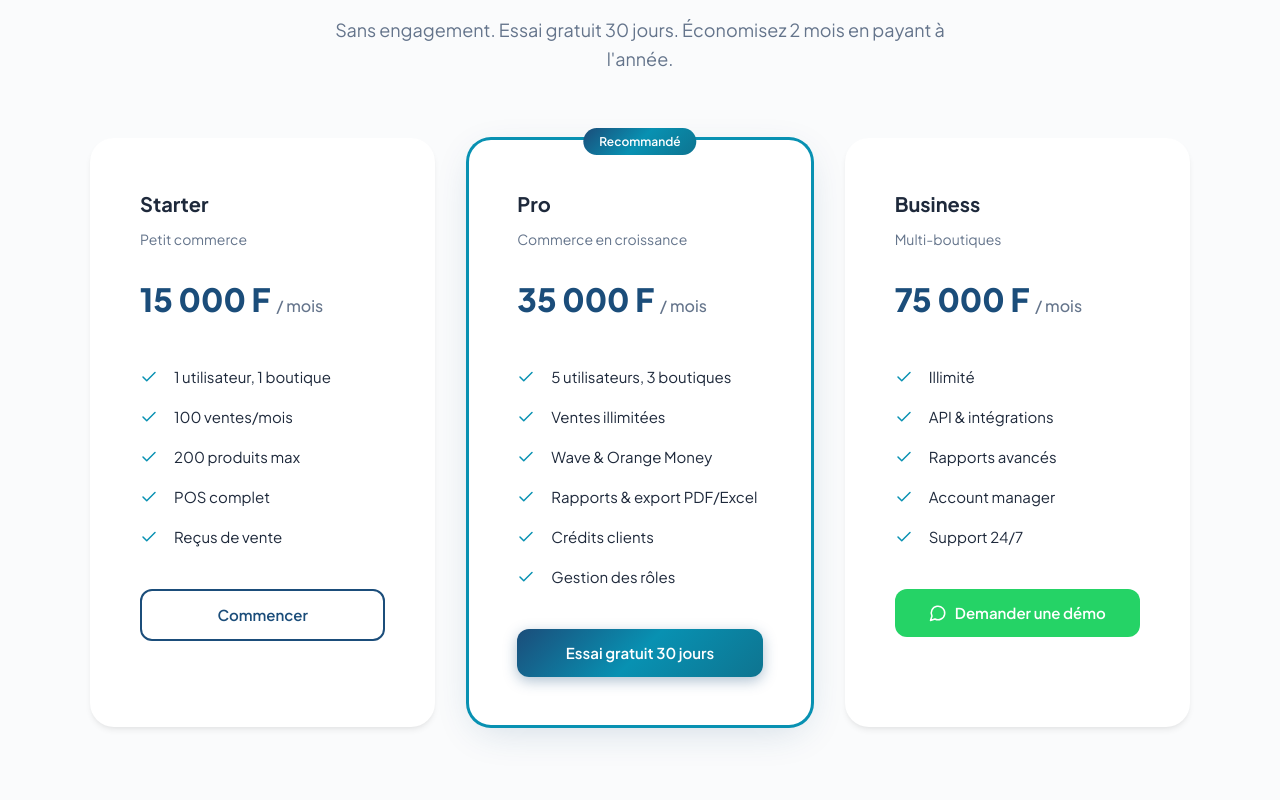
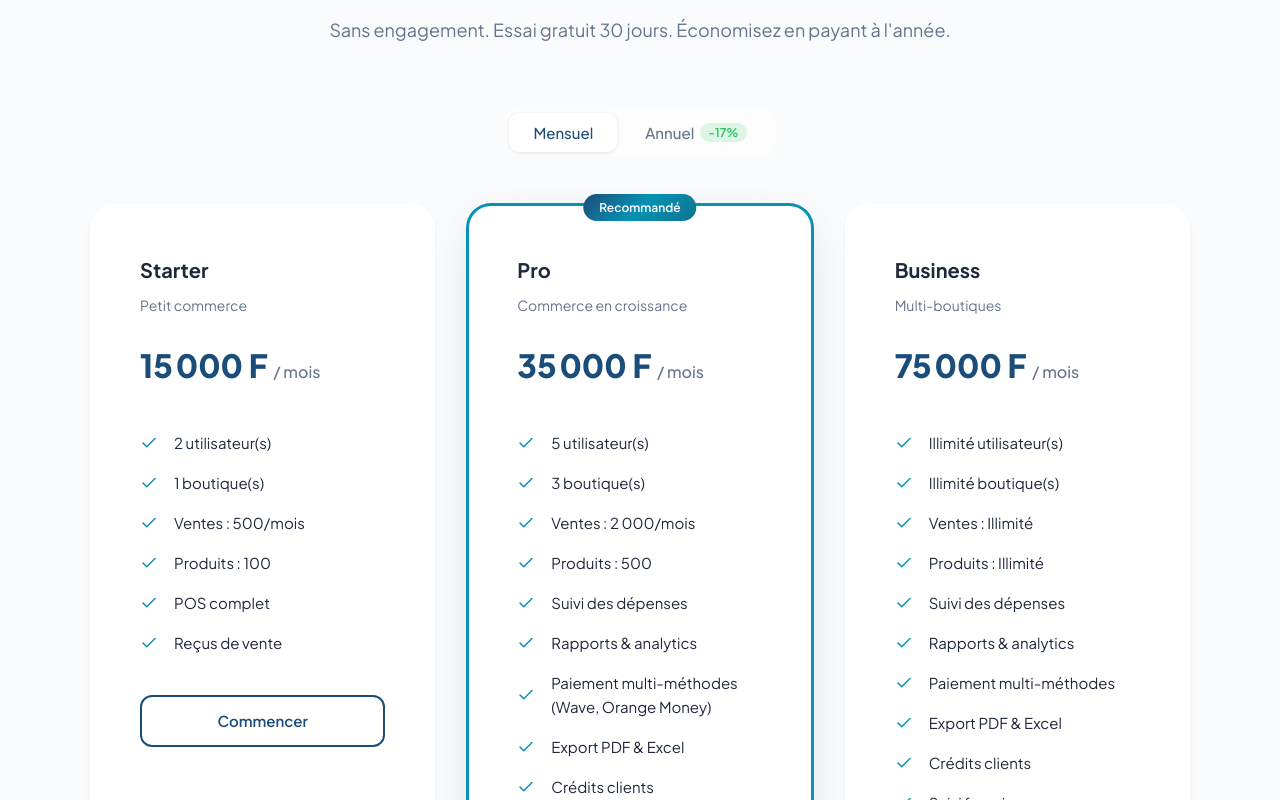
Before and after one commit to MANARIX-SOLUTIONS/ecom360landing, a React (Vite) app: page / in a window 1280 px wide. Shown: the part 5340-6140 px from the top of the page. Built offline with nearby package versions, Linux system fonts and the light colour scheme; no server answers.

Commit message:
feat: Add pricing plans and toggle for monthly/yearly billing; update WhatsApp demo message

```diff
--- a/src/App.tsx
+++ b/src/App.tsx
@@ -23,7 +23,8 @@ import "./Landing.css";
 
 const APP_URL = import.meta.env.VITE_APP_URL || "http://localhost:5173";
 const WHATSAPP_DEMO = import.meta.env.VITE_WHATSAPP_DEMO || "221778000000";
-const DEMO_WHATSAPP_URL = `https://wa.me/${WHATSAPP_DEMO}?text=${encodeURIComponent("Bonjour, je souhaite demander une démo de 360 PME Commerce.")}`;
+const WHATSAPP_DEMO_TEXT = "Bonjour, je souhaite demander une démo de Ecom 360 PME.";
+const DEMO_WHATSAPP_URL = `https://wa.me/${WHATSAPP_DEMO}?text=${encodeURIComponent(WHATSAPP_DEMO_TEXT)}`;
 
 const TESTIMONIALS = [
   {
@@ -65,10 +66,81 @@ const FAQ_ITEMS = [
   },
 ];
 
+const PLANS = {
+  starter: {
+    name: "Starter",
+    target: "Petit commerce",
+    monthly: 15000,
+    yearly: 120000,
+    features: [
+      "2 utilisateur(s)",
+      "1 boutique(s)",
+      "Ventes : 500/mois",
+      "Produits : 100",
+      "POS complet",
+      "Reçus de vente",
+    ],
+    cta: "Commencer",
+    ctaHref: "login",
+    ctaDemo: false,
+    popular: false,
+  },
+  pro: {
+    name: "Pro",
+    target: "Commerce en croissance",
+    monthly: 35000,
+    yearly: 350000,
+    features: [
+      "5 utilisateur(s)",
+      "3 boutique(s)",
+      "Ventes : 2 000/mois",
+      "Produits : 500",
+      "Suivi des dépenses",
+      "Rapports & analytics",
+      "Paiement multi-méthodes (Wave, Orange Money)",
+      "Export PDF & Excel",
+      "Crédits clients",
+      "Suivi fournisseurs",
+    ],
+    cta: "Essai gratuit 30 jours",
+    ctaHref: "login",
+    ctaDemo: false,
+    popular: true,
+  },
+  business: {
+    name: "Business",
+    target: "Multi-boutiques",
+    monthly: 75000,
+    yearly: 750000,
+    features: [
+      "Illimité utilisateur(s)",
+      "Illimité boutique(s)",
+      "Ventes : Illimité",
+      "Produits : Illimité",
+      "Suivi des dépenses",
+      "Rapports & analytics",
+      "Paiement multi-méthodes",
+      "Export PDF & Excel",
+      "Crédits clients",
+      "Suivi fournisseurs",
+      "Gestion des rôles",
+      "API & intégrations",
+      "Support prioritaire",
+      "Account manager dédié",
+      "Personnalisation (logo)",
+    ],
+    cta: "Demander une démo",
+    ctaHref: "demo",
+    ctaDemo: true,
+    popular: false,
+  },
+};
+
 function App() {
   const [scrolled, setScrolled] = useState(false);
   const [mobileMenuOpen, setMobileMenuOpen] = useState(false);
   const [openFaq, setOpenFaq] = useState<number | null>(null);
+  const [yearlyBilling, setYearlyBilling] = useState(false);
 
   useEffect(() => {
     const onScroll = () => setScrolled(window.scrollY > 20);
@@ -473,7 +545,7 @@ function App() {
               </div>
               <span>Orange Money</span>
             </div>
-            <div
+            {/* <div
               className="payment-method payment-method-featured"
               title="Carte bancaire"
             >
@@ -484,7 +556,7 @@ function App() {
                 />
               </div>
               <span>Carte bancaire</span>
-            </div>
+            </div> */}
           </div>
         </div>
       </section>
@@ -494,99 +566,51 @@ function App() {
         <div className="section-header">
           <h2>Des tarifs adaptés à votre croissance</h2>
           <p>
-            Sans engagement. Essai gratuit 30 jours. Économisez 2 mois en payant
-            à l'année.
+            Sans engagement. Essai gratuit 30 jours. Économisez en payant à
+            l'année.
           </p>
         </div>
+        <div className="pricing-billing-toggle">
+          <button
+            type="button"
+            className={`pricing-billing-btn ${!yearlyBilling ? "active" : ""}`}
+            onClick={() => setYearlyBilling(false)}
+          >
+            Mensuel
+          </button>
+          <button
+            type="button"
+            className={`pricing-billing-btn ${yearlyBilling ? "active" : ""}`}
+            onClick={() => setYearlyBilling(true)}
+          >
+            Annuel
+            <span className="pricing-billing-badge">-17%</span>
+          </button>
+        </div>
         <div className="pricing-grid">
-          <div className="pricing-card">
-            <h3>Starter</h3>
-            <p className="target">Petit commerce</p>
+          {(Object.keys(PLANS) as Array<keyof typeof PLANS>).map((key) => {
+            const plan = PLANS[key];
+            const price = yearlyBilling ? plan.yearly : plan.monthly;
+            const period = yearlyBilling ? " / an" : " / mois";
+            const formattedPrice = new Intl.NumberFormat("fr-FR").format(price);
+            return (
+              <div
+                key={key}
+                className={`pricing-card ${plan.popular ? "popular" : ""}`}
+              >
+                <h3>{plan.name}</h3>
+                <p className="target">{plan.target}</p>
                 <div className="price">
-              15 000 F <span>/ mois</span>
+                  {formattedPrice} F <span>{period}</span>
                 </div>
                 <ul className="pricing-features">
-              <li>
-                <Check size={18} /> 1 utilisateur, 1 boutique
+                  {plan.features.map((f) => (
+                    <li key={f}>
+                      <Check size={18} /> {f}
                     </li>
-              <li>
-                <Check size={18} /> 100 ventes/mois
-              </li>
-              <li>
-                <Check size={18} /> 200 produits max
-              </li>
-              <li>
-                <Check size={18} /> POS complet
-              </li>
-              <li>
-                <Check size={18} /> Reçus de vente
-              </li>
+                  ))}
                 </ul>
-            <a
-              href={`${APP_URL}/login`}
-              className="btn btn-secondary"
-              style={{ width: "100%" }}
-            >
-              Commencer
-            </a>
-          </div>
-          <div className="pricing-card popular">
-            <h3>Pro</h3>
-            <p className="target">Commerce en croissance</p>
-            <div className="price">
-              35 000 F <span>/ mois</span>
-            </div>
-            <ul className="pricing-features">
-              <li>
-                <Check size={18} /> 5 utilisateurs, 3 boutiques
-              </li>
-              <li>
-                <Check size={18} /> Ventes illimitées
-              </li>
-              <li>
-                <Check size={18} /> Wave & Orange Money
-              </li>
-              <li>
-                <Check size={18} /> Rapports & export PDF/Excel
-              </li>
-              <li>
-                <Check size={18} /> Crédits clients
-              </li>
-              <li>
-                <Check size={18} /> Gestion des rôles
-              </li>
-            </ul>
-            <a
-              href={`${APP_URL}/login`}
-              className="btn btn-primary"
-              style={{ width: "100%" }}
-            >
-              Essai gratuit 30 jours
-            </a>
-          </div>
-          <div className="pricing-card">
-            <h3>Business</h3>
-            <p className="target">Multi-boutiques</p>
-            <div className="price">
-              75 000 F <span>/ mois</span>
-            </div>
-            <ul className="pricing-features">
-              <li>
-                <Check size={18} /> Illimité
-              </li>
-              <li>
-                <Check size={18} /> API & intégrations
-              </li>
-              <li>
-                <Check size={18} /> Rapports avancés
-              </li>
-              <li>
-                <Check size={18} /> Account manager
-              </li>
-              <li>
-                <Check size={18} /> Support 24/7
-              </li>
-            </ul>
+                {plan.ctaDemo ? (
                   <a
                     href={DEMO_WHATSAPP_URL}
                     target="_blank"
@@ -594,9 +618,20 @@ function App() {
                     className="btn btn-demo"
                     style={{ width: "100%" }}
                   >
-              <MessageCircle size={18} /> Demander une démo
+                    <MessageCircle size={18} /> {plan.cta}
                   </a>
+                ) : (
+                  <a
+                    href={`${APP_URL}/${plan.ctaHref}`}
+                    className={plan.popular ? "btn btn-primary" : "btn btn-secondary"}
+                    style={{ width: "100%" }}
+                  >
+                    {plan.cta}
+                  </a>
+                )}
               </div>
+            );
+          })}
         </div>
       </section>
 
--- a/src/Landing.css
+++ b/src/Landing.css
@@ -652,6 +652,55 @@
   background: var(--color-bg);
 }
 
+.pricing-billing-toggle {
+  display: flex;
+  align-items: center;
+  justify-content: center;
+  gap: 4px;
+  margin-bottom: var(--space-xl);
+  padding: 4px;
+  background: rgba(255, 255, 255, 0.6);
+  border-radius: 12px;
+  width: fit-content;
+  margin-left: auto;
+  margin-right: auto;
+}
+
+.pricing-billing-btn {
+  display: inline-flex;
+  align-items: center;
+  gap: 6px;
+  padding: 10px 24px;
+  border: none;
+  background: none;
+  border-radius: 10px;
+  font-family: inherit;
+  font-size: 15px;
+  font-weight: 500;
+  color: var(--color-text-muted);
+  cursor: pointer;
+  transition: all 0.2s;
+}
+
+.pricing-billing-btn:hover {
+  color: var(--color-text);
+}
+
+.pricing-billing-btn.active {
+  background: white;
+  color: var(--color-primary);
+  box-shadow: 0 1px 4px rgba(0, 0, 0, 0.1);
+}
+
+.pricing-billing-badge {
+  font-size: 0.75rem;
+  font-weight: 600;
+  color: var(--color-success, #22c55e);
+  background: rgba(34, 197, 94, 0.15);
+  padding: 2px 8px;
+  border-radius: 999px;
+}
+
 .pricing-grid {
   max-width: 1100px;
   margin: 0 auto;
```
Lines whose indentation alone changed are shown as unchanged.
